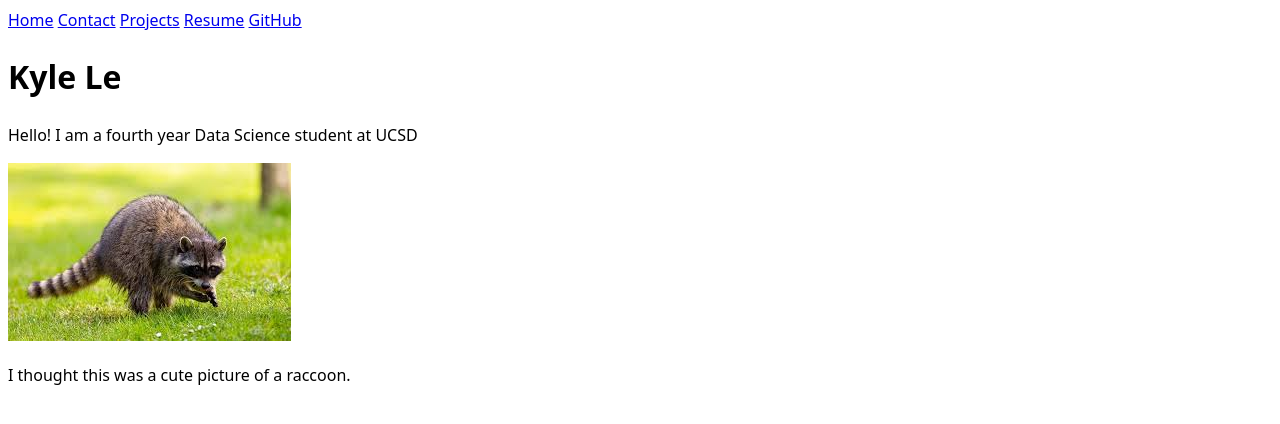
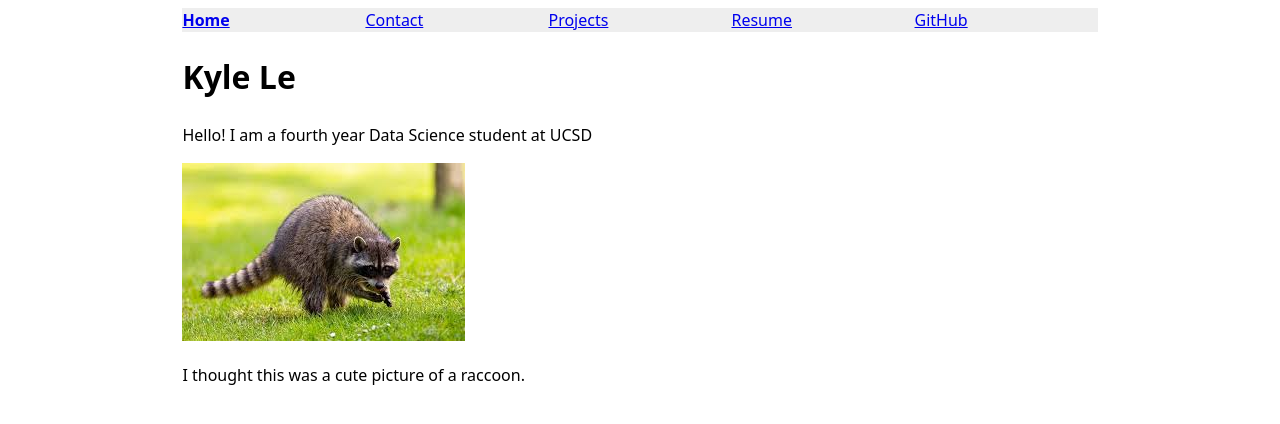
Before and after one commit to kylele3221/portfolio, a plain HTML site: page index.html in a window 1280 px wide. Drawn offline with Linux system fonts and the light colour scheme.

Commit message:
Added flexbox

```diff
--- a/index.html
+++ b/index.html
@@ -8,7 +8,7 @@
 </head>
 <body>
     <nav>
-        <a href="/portfolio/index.html">Home</a>
+        <a href="/portfolio/index.html" class="current">Home</a>
         <a href="/portfolio/contact/index.html">Contact</a>
         <a href="/portfolio/projects/index.html">Projects</a>
         <a href="/portfolio/resume/index.html">Resume</a>
--- a/style.css
+++ b/style.css
@@ -1,6 +1,18 @@
 body {
-  /* Set line height to 1.5 times the font size
-	   and use the OS’s UI font as the website font
-	 */
   font: 100%/1.5 system-ui;
+  max-width: 100ch;
+  margin-inline: max(1em, (100% - 100ch) / 2);
 }
+
+nav {
+  display: flex;
+  background-color: #eee;
+}
+
+nav a {
+  flex: 1;
+}
+
+nav a.current {
+  font-weight: bold;
+}
```
Also changed, not shown: contact/index.html (+1 -1 lines), projects/index.html (+1 -1 lines), resume/index.html (+1 -1 lines).
